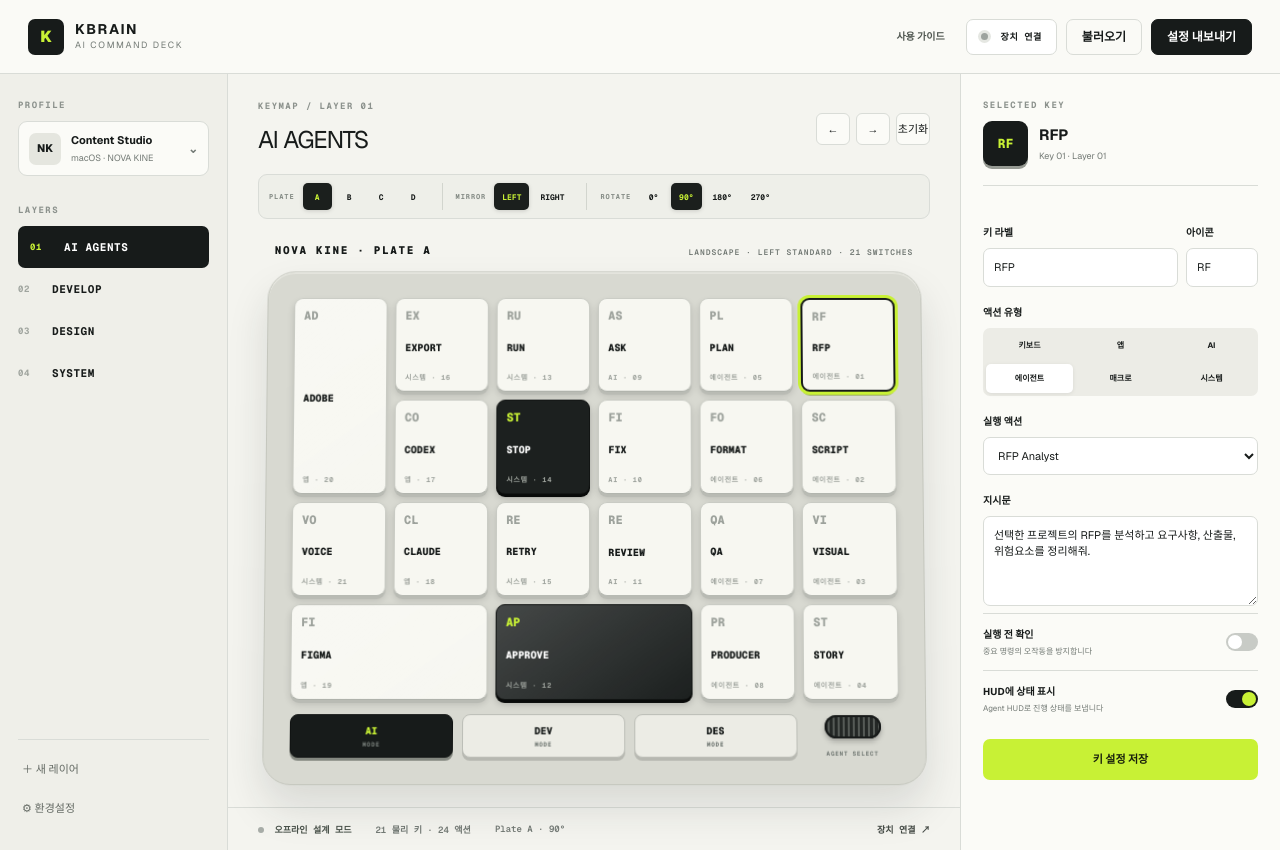
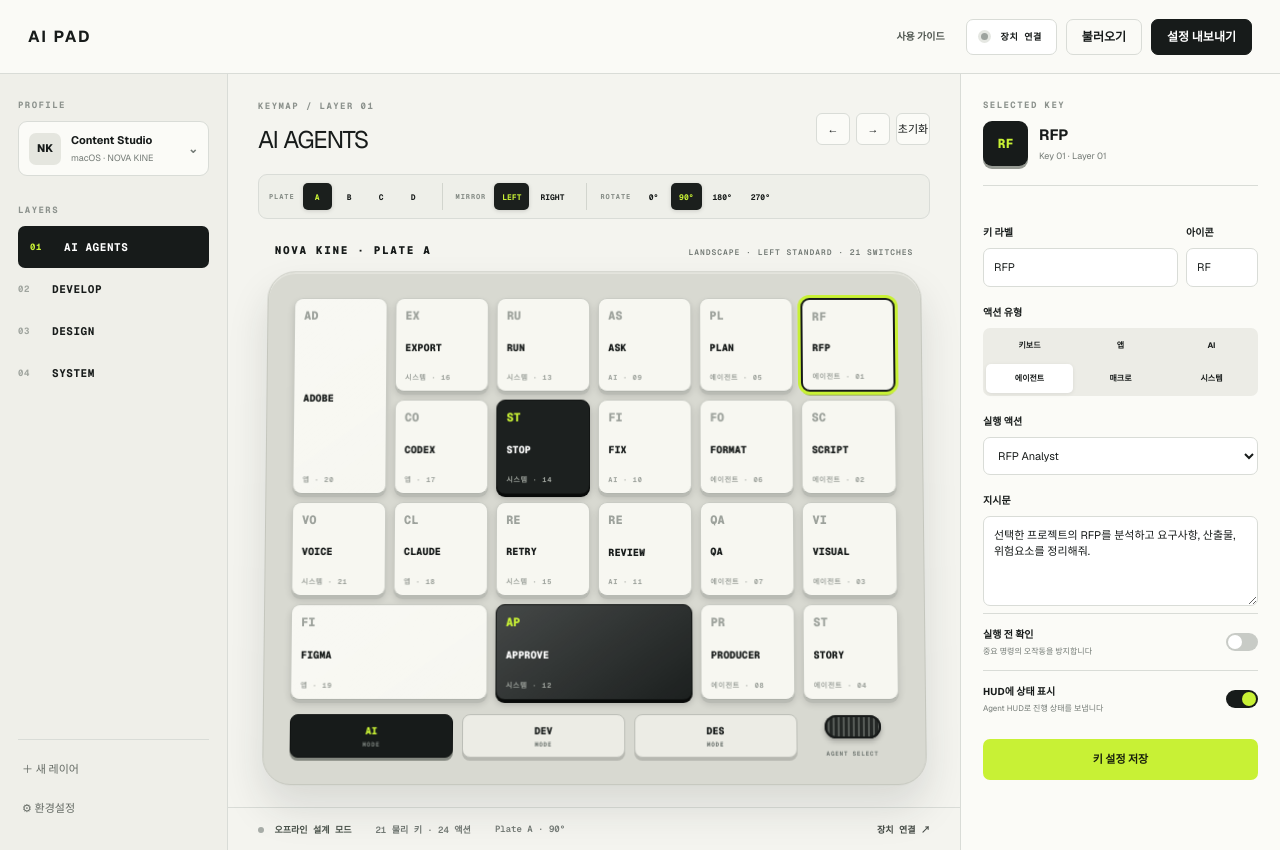
Before and after one commit to Geehg/kbrain, a Next.js app: page / in a window 1280 px wide. Built offline with nearby package versions, Linux system fonts and the light colour scheme.

Commit message:
Rename header brand to AI PAD

```diff
--- a/app/globals.css
+++ b/app/globals.css
@@ -7,11 +7,8 @@ button { color:inherit; }
 body { margin:0; background:var(--paper); color:var(--ink); font-family:var(--font-geist-sans),Arial,sans-serif; }
 .app-shell { min-height:100vh; background:var(--paper); }
 .topbar { height:74px; display:flex; align-items:center; justify-content:space-between; padding:0 28px; border-bottom:1px solid var(--line); background:rgba(251,251,247,.92); }
-.brand-lockup { display:flex; align-items:center; gap:11px; }
-.brand-mark { width:36px; height:36px; display:grid; place-items:center; border-radius:7px; background:var(--ink); color:var(--acid); font-weight:900; }
-.brand-lockup div { display:flex; flex-direction:column; line-height:1.05; }
-.brand-lockup strong { font-size:14px; letter-spacing:.12em; }
-.brand-lockup div span { font-size:9px; letter-spacing:.18em; color:var(--muted); margin-top:4px; }
+.brand-lockup { display:flex; align-items:center; }
+.brand-lockup strong { font-size:16px; letter-spacing:.12em; }
 .top-actions { display:flex; align-items:center; gap:9px; }
 .guide-link { height:36px; display:flex; align-items:center; padding:0 12px; border-radius:7px; color:#4f5650; font-size:10px; font-weight:700; text-decoration:none; }
 .guide-link:hover { background:#eceee7; color:var(--ink); }
--- a/app/guide/page.tsx
+++ b/app/guide/page.tsx
@@ -27,7 +27,7 @@ export default function GuidePage() {
     <main className="guide-shell">
       <header className="guide-topbar">
         {/* eslint-disable-next-line @next/next/no-html-link-for-pages */}
-        <a className="guide-brand" href="/"><span>K</span><div><strong>KBRAIN</strong><small>AI COMMAND DECK</small></div></a>
+        <a className="guide-brand" href="/"><strong>AI PAD</strong></a>
         <nav>
           {/* eslint-disable-next-line @next/next/no-html-link-for-pages */}
           <a href="/">Configurator</a>
--- a/app/page.tsx
+++ b/app/page.tsx
@@ -230,7 +230,7 @@ export default function Home() {
       {toast && <div className="toast" role="status">✓ {toast}</div>}
       <input ref={importRef} type="file" accept="application/json" hidden onChange={importConfig} />
       <header className="topbar">
-        <div className="brand-lockup"><span className="brand-mark">K</span><div><strong>KBRAIN</strong><span>AI COMMAND DECK</span></div></div>
+        <div className="brand-lockup"><strong>AI PAD</strong></div>
         <nav className="top-actions" aria-label="프로젝트 작업">
             <a className="guide-link" href="/guide">사용 가이드</a>
           <button className={`connection-button ${deviceState==='connected'?'connected':''}`} onClick={() => setShowDevice(true)}><i /> {deviceInfo ? deviceInfo.name : '장치 연결'}</button>
```
Also changed, not shown: app/guide/guide.css (+3 -6 lines).
